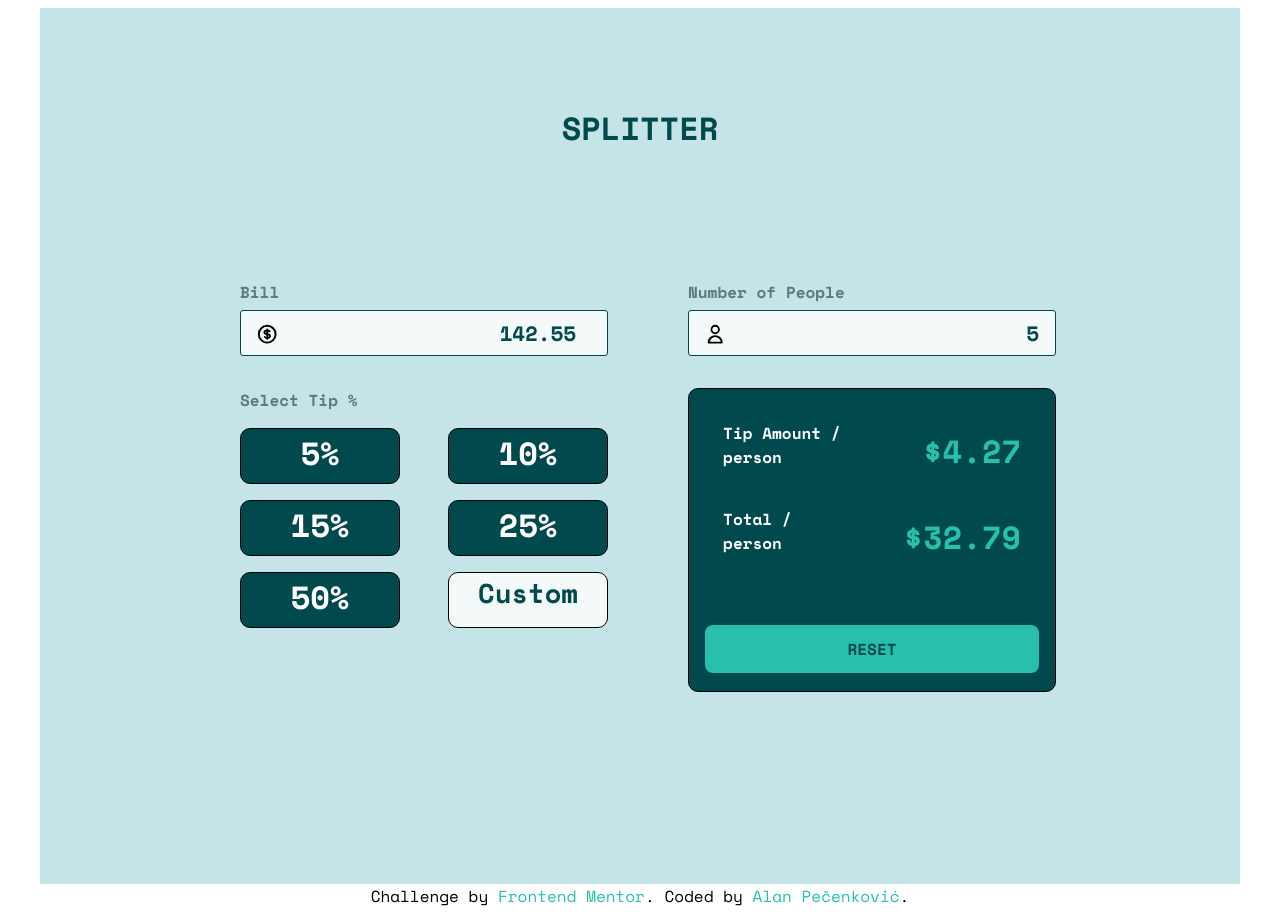
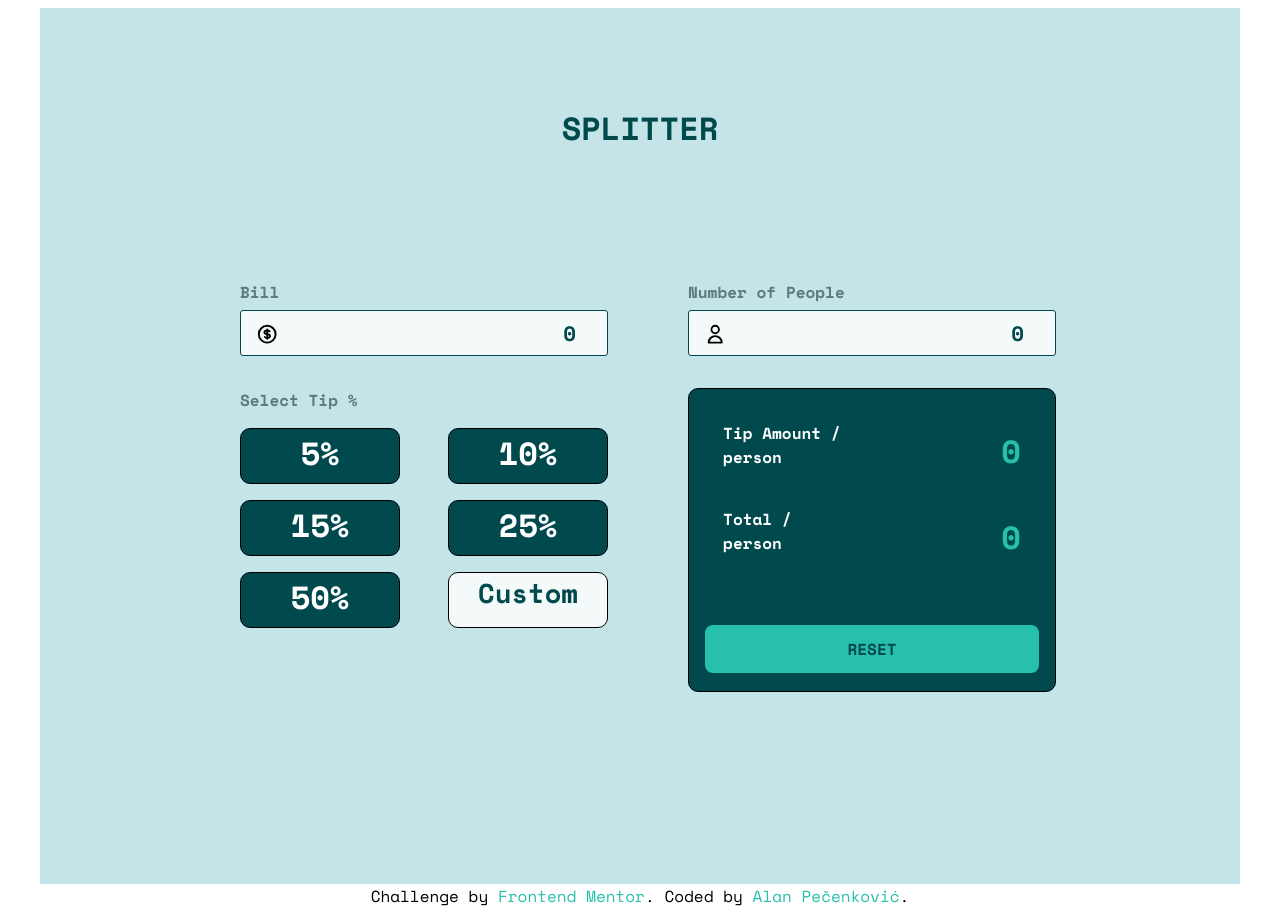
Before and after one commit to Alan114/Tip-calculator, a plain HTML site: page index.html in a window 1280 px wide. Both pictures are taken after a click on the button "RESET". Drawn offline with nearby package versions, Linux system fonts and the light colour scheme.

Commit message:
implemented reset functionality to reset button

```diff
--- a/index.html
+++ b/index.html
@@ -61,7 +61,7 @@
               />
             </svg>
           </div>
-          <input type="text" id="people" name="people" value="5" />
+          <input type="number" id="people" name="people" value="5" />
         </div>
         <div class="billing-box">
           <div class="total-box">
--- a/script.js
+++ b/script.js
@@ -55,3 +55,10 @@ peopleInput.addEventListener("input", (e) => {
     total.value = peopleInput.value * total.value;
   }
 });
+
+reset.addEventListener("click", () => {
+  billInput.value = 0;
+  peopleInput.value = 0;
+  tipAmount.value = 0;
+  total.value = 0;
+});
```
